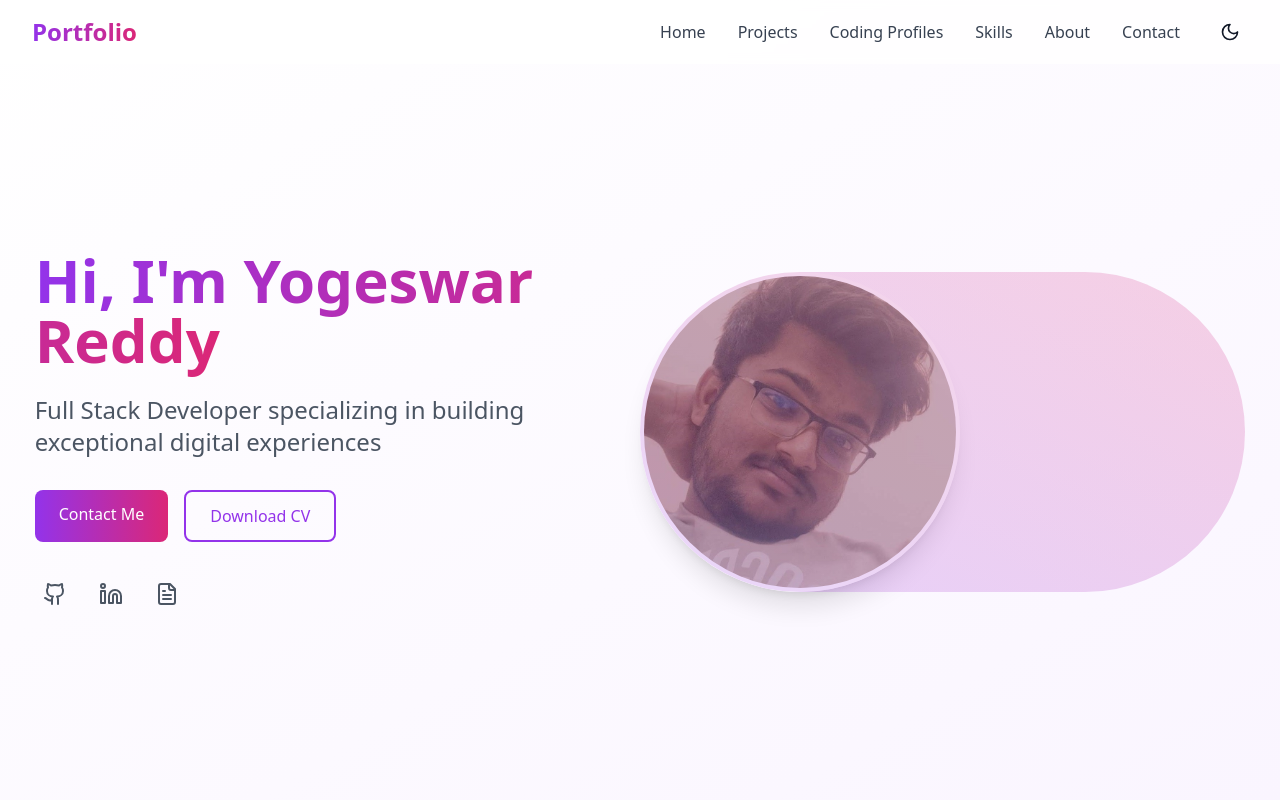
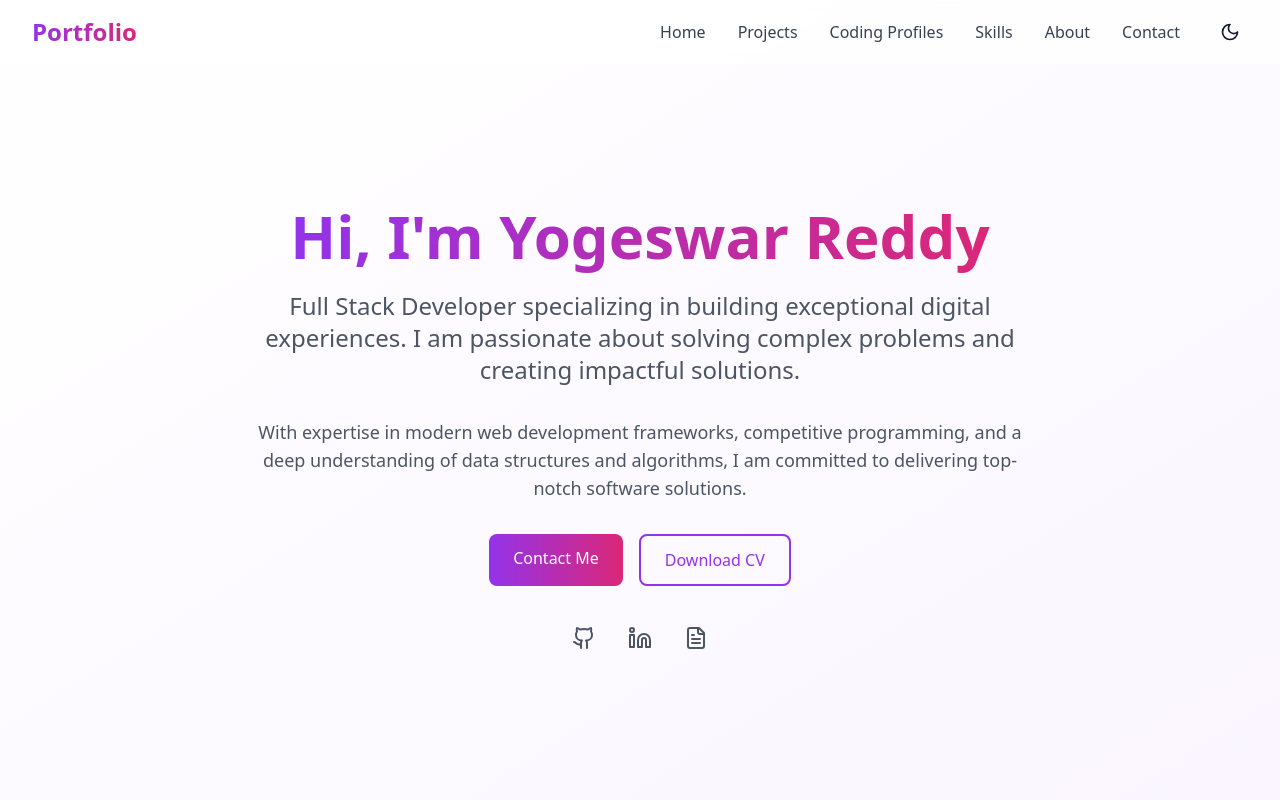
Before and after one commit to yogireddy21/poty, a React (Vite) app: page / in a window 1280 px wide. Shown: the top 800 px of the page. Built offline with nearby package versions, Linux system fonts and the light colour scheme.

Commit message:
remove image

```diff
--- a/src/components/Hero.tsx
+++ b/src/components/Hero.tsx
@@ -1,20 +1,23 @@
 import { Github, Linkedin, FileText } from 'lucide-react';
-import imgg from './selfpic.jpg';
 
 export default function Hero() {
   return (
-    <section id="home" className="min-h-screen flex items-center pt-16 bg-gradient-to-br from-white to-purple-50 dark:from-gray-900 dark:to-gray-800">
-      <div className="max-w-7xl mx-auto px-4 sm:px-6 lg:px-8 py-12 flex flex-col lg:flex-row items-center">
-        <div className="lg:w-1/2 lg:pr-12">
+    <section id="home" className="min-h-screen flex items-center justify-center pt-16 bg-gradient-to-br from-white to-purple-50 dark:from-gray-900 dark:to-gray-800">
+      <div className="max-w-3xl text-center">
         <h1 className="text-4xl md:text-6xl font-bold mb-6">
           <span className="bg-gradient-to-r from-purple-600 to-pink-600 bg-clip-text text-transparent">
             Hi, I'm Yogeswar Reddy
           </span>
         </h1>
         <p className="text-xl md:text-2xl mb-8 text-gray-600 dark:text-gray-300">
-            Full Stack Developer specializing in building exceptional digital experiences
+          Full Stack Developer specializing in building exceptional digital experiences.
+          I am passionate about solving complex problems and creating impactful solutions.
         </p>
-          <div className="flex gap-4 mb-8">
+        <p className="text-lg mb-8 text-gray-600 dark:text-gray-300">
+          With expertise in modern web development frameworks, competitive programming, and a deep understanding of
+          data structures and algorithms, I am committed to delivering top-notch software solutions.
+        </p>
+        <div className="flex justify-center gap-4 mb-8">
           <a
             href="#contact"
             className="px-6 py-3 bg-gradient-to-r from-purple-600 to-pink-600 text-white rounded-lg hover:opacity-90 transition-opacity"
@@ -28,7 +31,7 @@ export default function Hero() {
             Download CV
           </a>
         </div>
-          <div className="flex gap-4">
+        <div className="flex justify-center gap-4">
           <a href="https://github.com/yogireddy21" className="social-link">
             <Github className="w-6 h-6" />
           </a>
@@ -40,19 +43,6 @@ export default function Hero() {
           </a>
         </div>
       </div>
-        <div className="lg:w-1/2 mt-12 lg:mt-0">
-          <div className="relative">
-            <div className="w-64 h-64 md:w-80 md:h-80 rounded-full overflow-hidden border-4 border-white dark:border-gray-800 shadow-xl">
-              <img
-                src={imgg}
-                alt="Profile"
-                className="w-full h-full object-cover"
-              />
-            </div>
-            <div className="absolute inset-0 bg-gradient-to-tr from-purple-600/20 to-pink-600/20 rounded-full" />
-          </div>
-        </div>
-      </div>
     </section>
   );
 }
```
Lines whose indentation alone changed are shown as unchanged.
